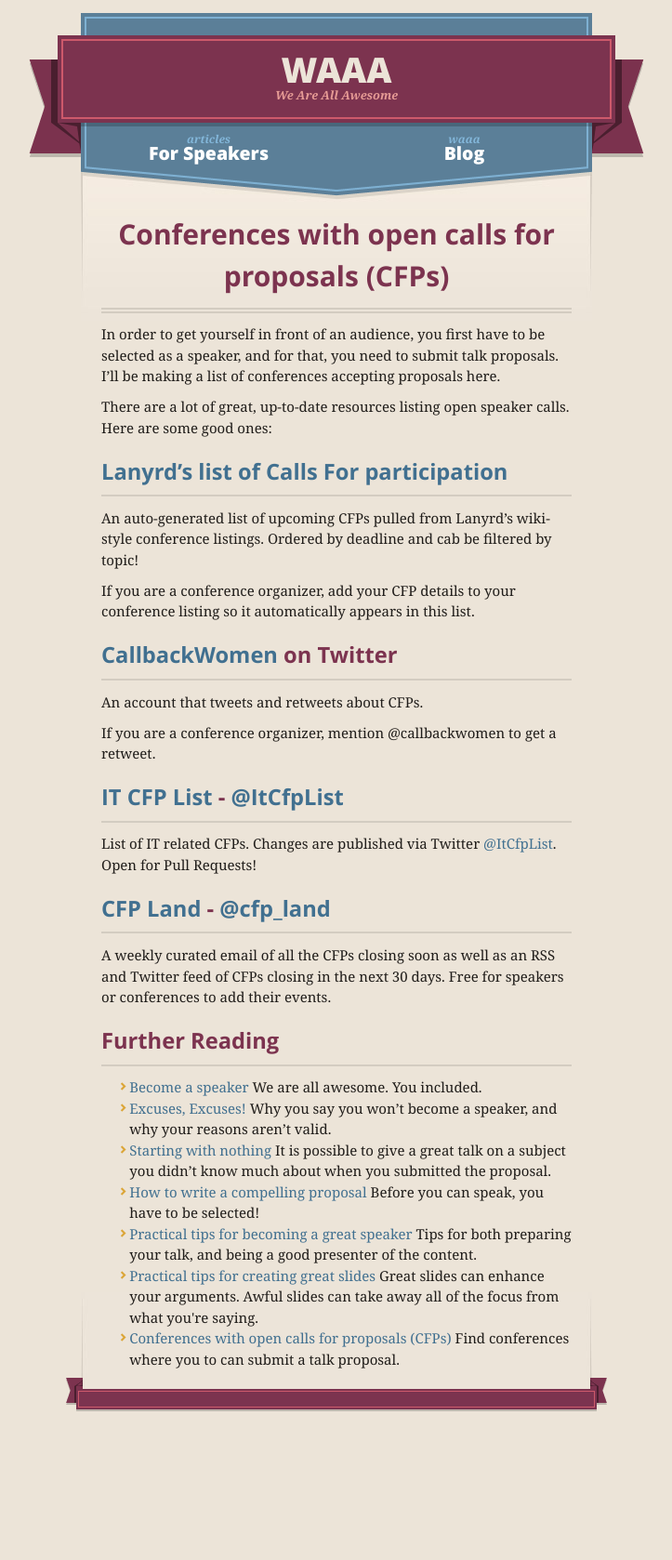
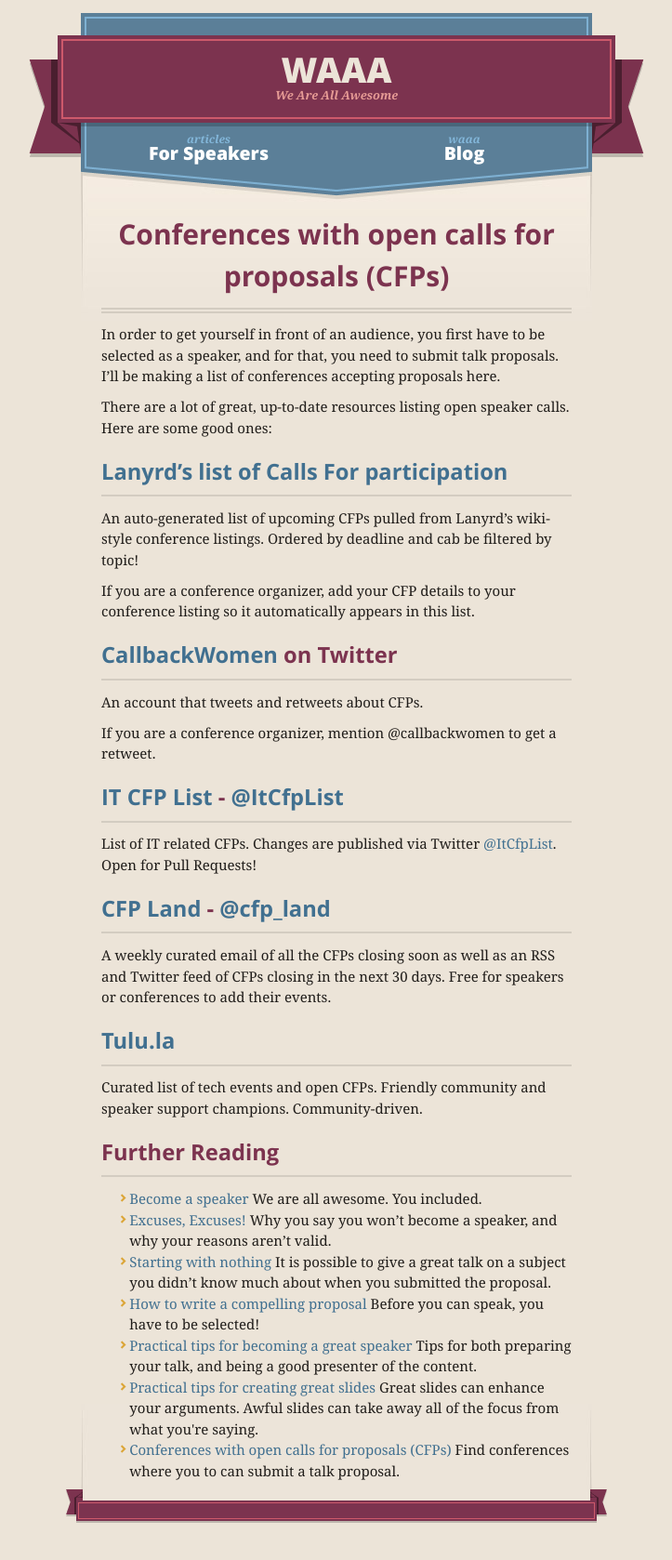
Before and after one commit to janl/waaa, a Jekyll site: the page built from for_speakers/conferences-with-open-cfps.md, in a window 1280 px wide. Shown: the whole page at 93% size, without its empty margins (278-1001 px from the left). Built offline with Jekyll 4.4.1, drawn with Linux system fonts in a browser that asks for light colours; nearby versions of some CDN libraries; comment, search, counter and statistics services are not loaded; before the commit the page ends 1558 px from its top, so only the background shows below that.

Commit message:
Add Tulu.la to CFP aggregators

```diff
--- a/for_speakers/conferences-with-open-cfps.md
+++ b/for_speakers/conferences-with-open-cfps.md
@@ -31,3 +31,7 @@
 ## [CFP Land](https://www.cfpland.com) - [@cfp_land](https://twitter.com/cfp_land)
 
 A weekly curated email of all the CFPs closing soon as well as an RSS and Twitter feed of CFPs closing in the next 30 days. Free for speakers or conferences to add their events.
+
+## [Tulu.la](https://tulu.la)
+
+Curated list of tech events and open CFPs. Friendly community and speaker support champions. Community-driven.
```
